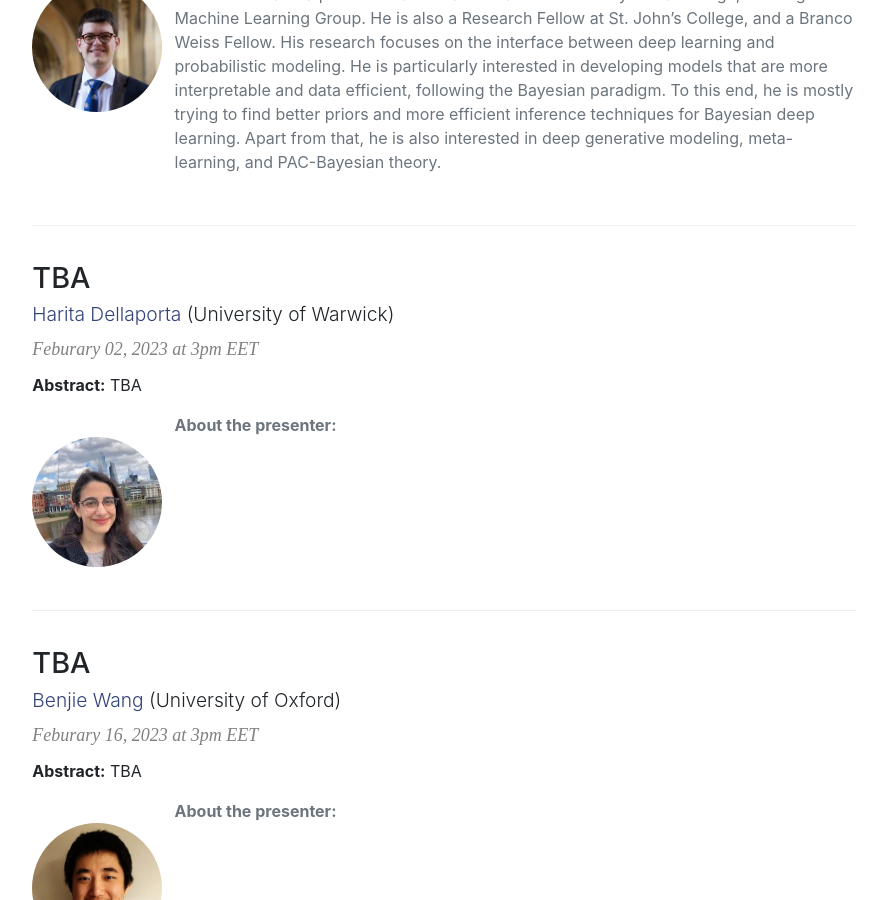
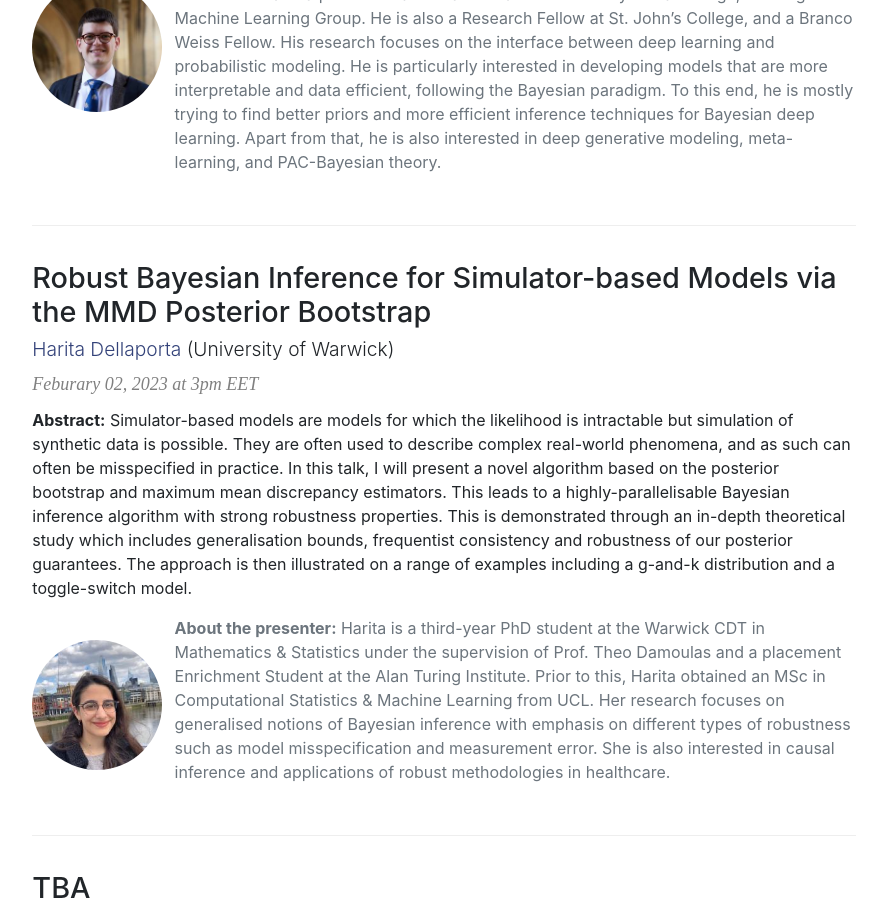
Before and after one commit to AaltoML/apml, a Jekyll site: the page built from index.html, in a window 1280 px wide and 900 px high, scrolled down 1515 px. Shown: the whole window, without its empty margins (196-1083 px from the left). Built offline with Jekyll 4.4.1, drawn with Linux system fonts in a browser that asks for light colours.

Commit message:
added talk details

```diff
--- a/_data/talks.yml
+++ b/_data/talks.yml
@@ -215,12 +215,12 @@
   photo: "vincent_fortuin"
 
 - date: Feburary 02, 2023 at 3pm EET
-  title: "TBA"
+  title: "Robust Bayesian Inference for Simulator-based Models via the MMD Posterior Bootstrap"
   presenter: "Harita Dellaporta"
   url: https://warwick.ac.uk/fac/sci/statistics/staff/research_students/dellaporta/
   affiliation: "University of Warwick"
-  abstract: "TBA"
-  biography: ""
+  abstract: "Simulator-based models are models for which the likelihood is intractable but simulation of synthetic data is possible. They are often used to describe complex real-world phenomena, and as such can often be misspecified in practice. In this talk, I will present a novel algorithm based on the posterior bootstrap and maximum mean discrepancy estimators. This leads to a highly-parallelisable Bayesian inference algorithm with strong robustness properties. This is demonstrated through an in-depth theoretical study which includes generalisation bounds, frequentist consistency and robustness of our posterior guarantees. The approach is then illustrated on a range of examples including a g-and-k distribution and a toggle-switch model."
+  biography: "Harita is a third-year PhD student at the Warwick CDT in Mathematics & Statistics under the supervision of Prof. Theo Damoulas and a placement Enrichment Student at the Alan Turing Institute. Prior to this, Harita obtained an MSc in Computational Statistics & Machine Learning from UCL. Her research focuses on generalised notions of Bayesian inference with emphasis on different types of robustness such as model misspecification and measurement error. She is also interested in causal inference and applications of robust methodologies in healthcare."
   photo: harita_dellaporta
 
 - date: Feburary 16, 2023 at 3pm EET
```
